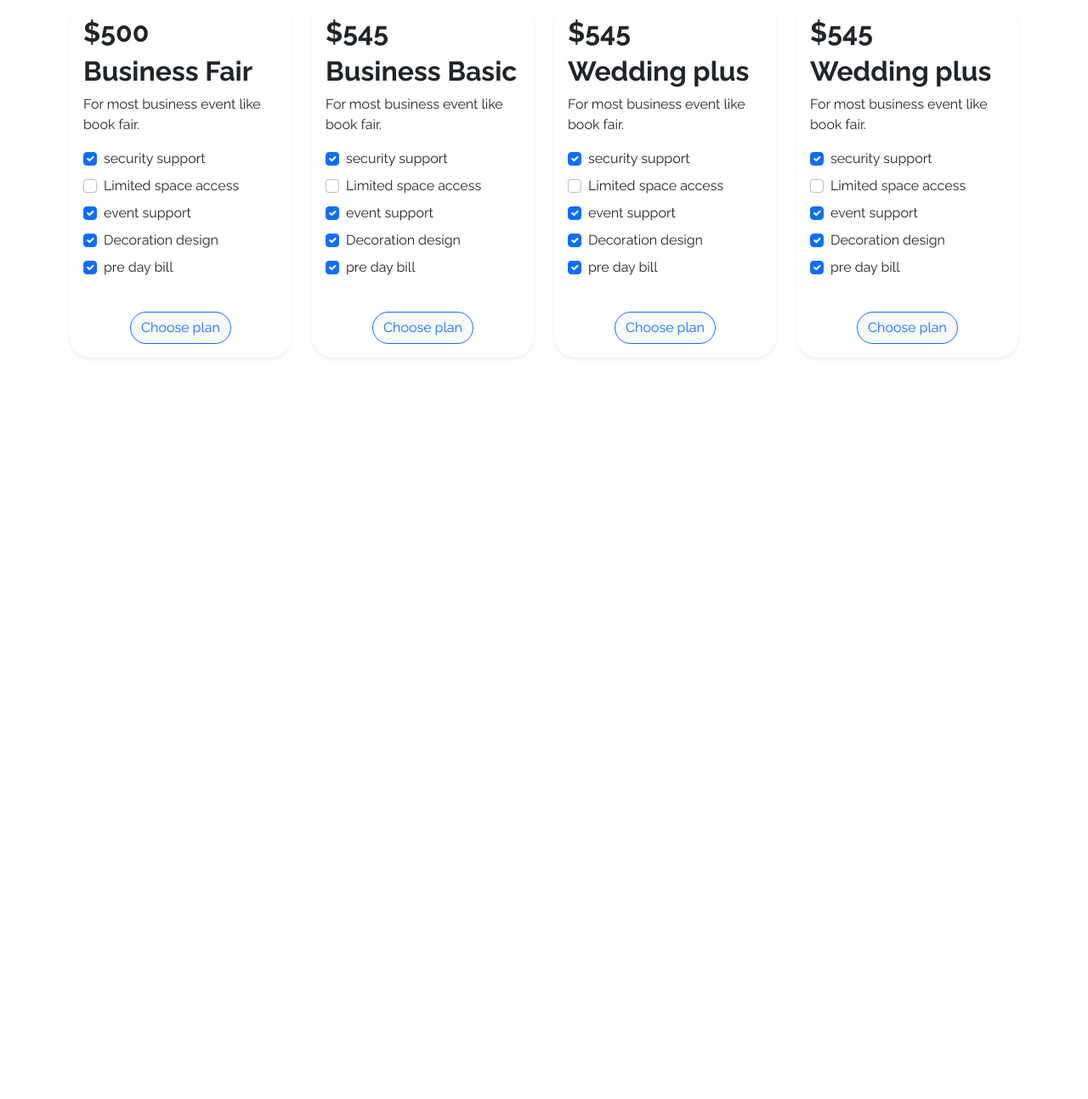
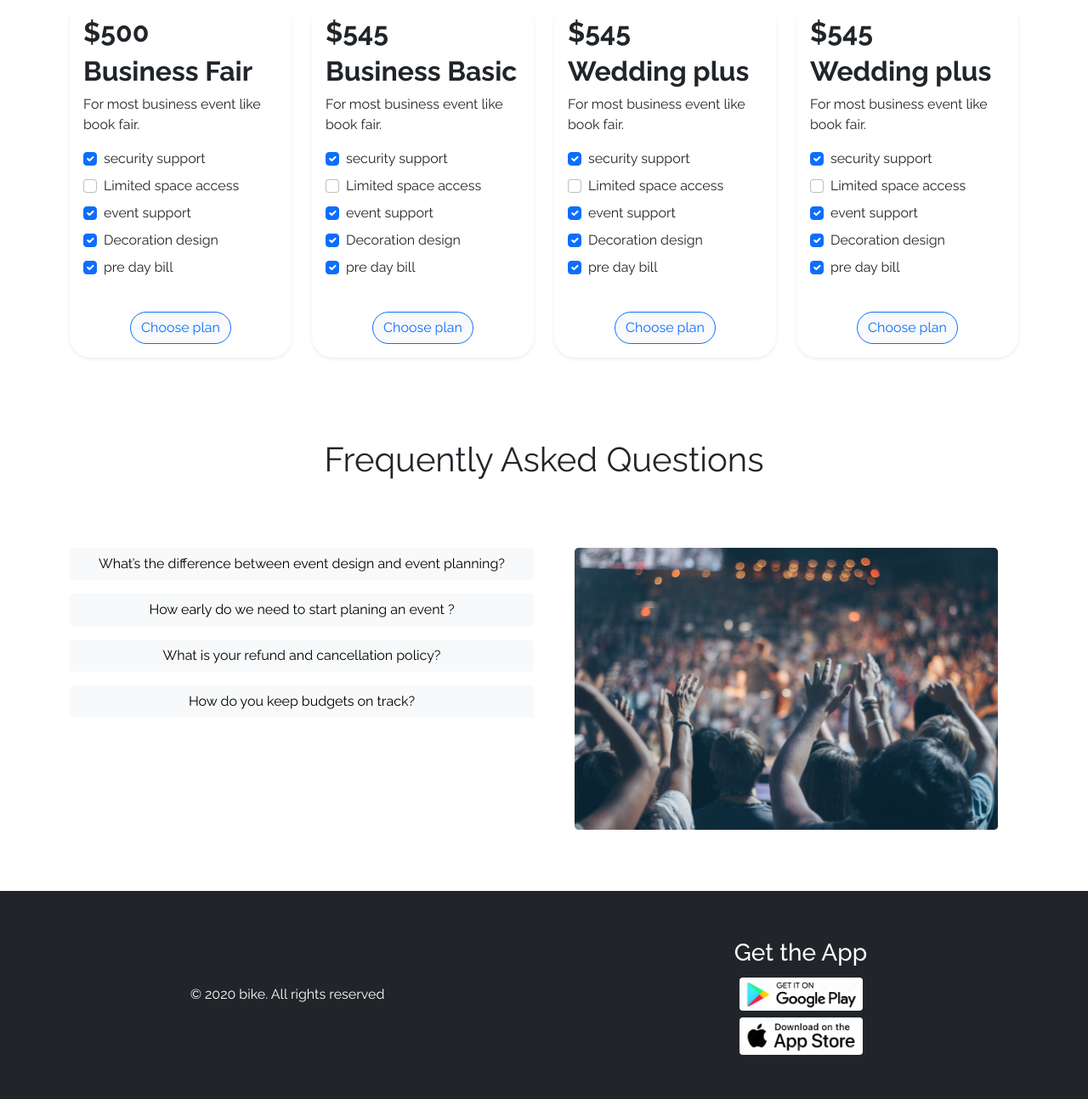
Before and after one commit to SouravBiswas238/convogation-center, a plain HTML site: page index.html in a window 1280 px wide. Shown: the part 749-2043 px from the top of the page at 85% size. Before the commit the page ends 1218 px from the top, so only its background shows below. Drawn offline with nearby package versions, Linux system fonts and the light colour scheme; files whose address does not match are found by name.

Commit message:
adding footer

```diff
--- a/index.html
+++ b/index.html
@@ -335,7 +335,120 @@
             </div>
 
         </section>
+
+        <!-- Frequently ask questions -->
+        <section class="my-5">
+            <h1 class="h1 text-center fw-normal py-5">Frequently Asked Questions</h1>
+            <div class="row">
+                <div class="col-lg-6 py-4">
+
+                    <div>
+                        <p class="d-flex justify-content-between ">
+                            <button class="btn btn-light w-100" type="button" data-bs-toggle="collapse"
+                                data-bs-target="#collapseExample1" aria-expanded="false"
+                                aria-controls="collapseExample">
+                                What’s the difference between event design and event planning?
+
+                            </button>
+                        </p>
+                        <div class="collapse" id="collapseExample1">
+                            <div class="card card-body">
+                                Event design and event planning work hand in hand to deliver a successful event.Events
+                                by
+                                Knight offer tailor made events. This means we incorporate both event design and event
+                                planning to create that perfect event.
+                            </div>
+                        </div>
+                    </div>
+                    <div>
+                        <p class="">
+                            <button class="btn btn-light w-100" type="button" data-bs-toggle="collapse"
+                                data-bs-target="#collapseExample2" aria-expanded="false"
+                                aria-controls="collapseExample">
+                                How early do we need to start planing an event ?
+                            </button>
+                        </p>
+                        <div class="collapse" id="collapseExample2">
+                            <div class="card card-body">
+                                Event design and event planning work hand in hand to deliver a successful event.Events
+                                by
+                                Knight offer tailor made events. This means we incorporate both event design and event
+                                planning to create that perfect event.
+                            </div>
+                        </div>
+                    </div>
+
+                    <div>
+                        <p>
+                            <button class="btn btn-light w-100" type="button" data-bs-toggle="collapse"
+                                data-bs-target="#collapseExample3" aria-expanded="false"
+                                aria-controls="collapseExample">
+                                What is your refund and cancellation policy?
+                            </button>
+                        </p>
+                        <div class="collapse" id="collapseExample3">
+                            <div class="card card-body">
+                                Event design and event planning work hand in hand to deliver a successful event.Events
+                                by
+                                Knight offer tailor made events. This means we incorporate both event design and event
+                                planning to create that perfect event.
+                            </div>
+                        </div>
+                    </div>
+                    <div>
+                        <p>
+                            <button class="btn btn-light w-100" type="button" data-bs-toggle="collapse"
+                                data-bs-target="#collapseExample4" aria-expanded="false"
+                                aria-controls="collapseExample">
+                                How do you keep budgets on track?
+                            </button>
+                        </p>
+                        <div class="collapse" id="collapseExample4">
+                            <div class="card card-body">
+                                Event design and event planning work hand in hand to deliver a successful event.Events
+                                by
+                                Knight offer tailor made events. This means we incorporate both event design and event
+                                planning to create that perfect event.
+                            </div>
+                        </div>
+                    </div>
+
+                </div>
+                <div class="col-lg-6">
+                    <div class="p-4">
+
+                        <img src="./images/people.png" class="img-fluid" alt="">
+                    </div>
+                </div>
+
+            </div>
+        </section>
     </main>
+    <footer class="bg-dark text-white p-5">
+        <div class="row">
+            <div class="col-lg-6 col-sm-1 d-flex justify-content-center align-items-center">
+                <p class="my-4"> © 2020 bike. All rights reserved</p>
+            </div>
+            <div class="col-lg-6 col-sm-1">
+                <div class="d-flex flex-column justify-content-center align-items-center">
+                    <h4 class="h3 m-2 text-center">Get the App</h4>
+                    <div class="rounded w-25 w-lg-50 m-1">
+                        <a href="https://play.google.com/store/apps" target="_blank">
+                            <img class="img-fluid rounded " src="./images/play-store.jpg" alt="">
+                        </a>
+
+                    </div>
+                    <div class="rounded w-25 w-lg-50 m-1">
+                        <a href="https://www.apple.com/app-store/" target="_blank">
+                            <img class="img-fluid rounded " src="./images/app-store.jpg" alt="">
+                        </a>
+
+                    </div>
+                </div>
+            </div>
+        </div>
+
+    </footer>
 
 
 
```
Also changed, not shown: images/app-store.jpg (added), images/play-store.jpg (added), images/playstore.jpg (added).
